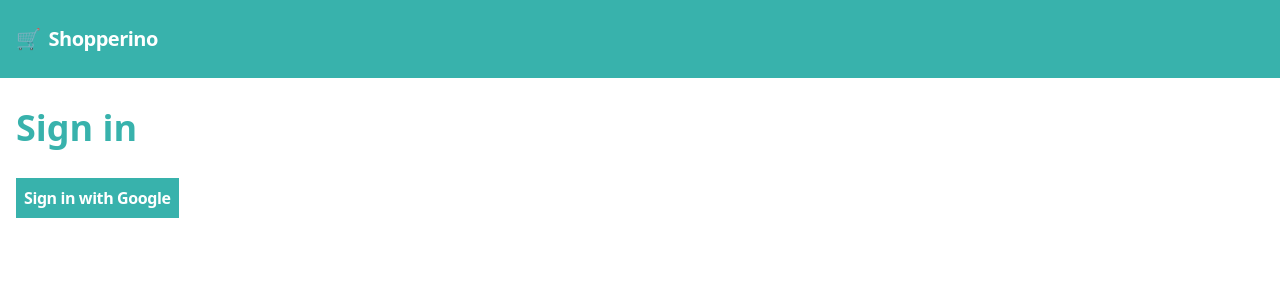
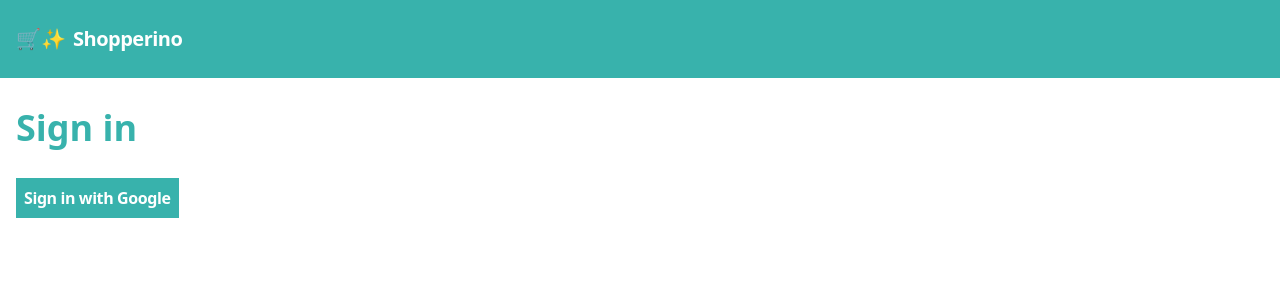
Before and after one commit to jtiala/shopperino, a React (Create React App) app: page /sign-in in a window 1280 px wide. Shown: the top 300 px of the page. Built offline with nearby package versions, Linux system fonts and the light colour scheme; no server answers.

Commit message:
Add some sparkles

```diff
--- a/src/components/Header.tsx
+++ b/src/components/Header.tsx
@@ -11,7 +11,7 @@ import Button from "./Button";
 
 const Logo: React.FC = () => (
   <span role="img" aria-label="logo">
-    🛒
+    🛒✨
   </span>
 );
 
```
